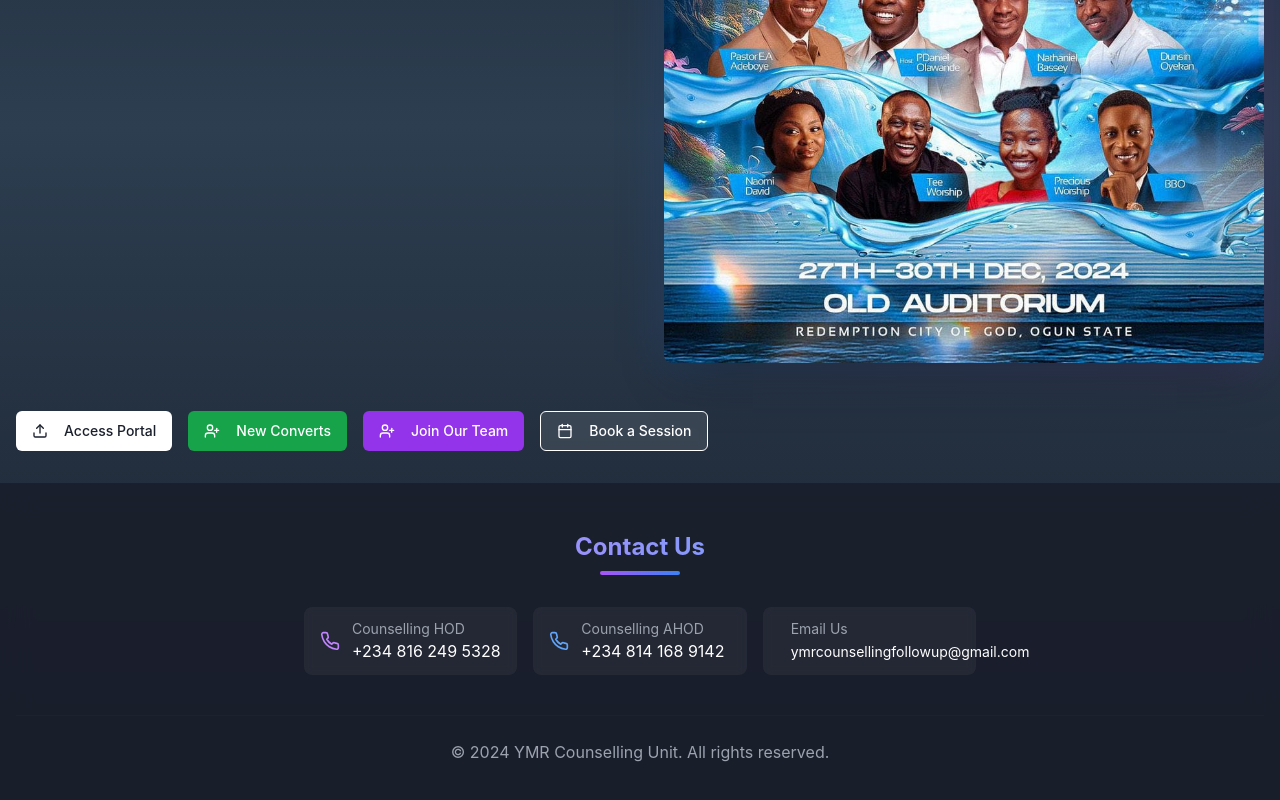
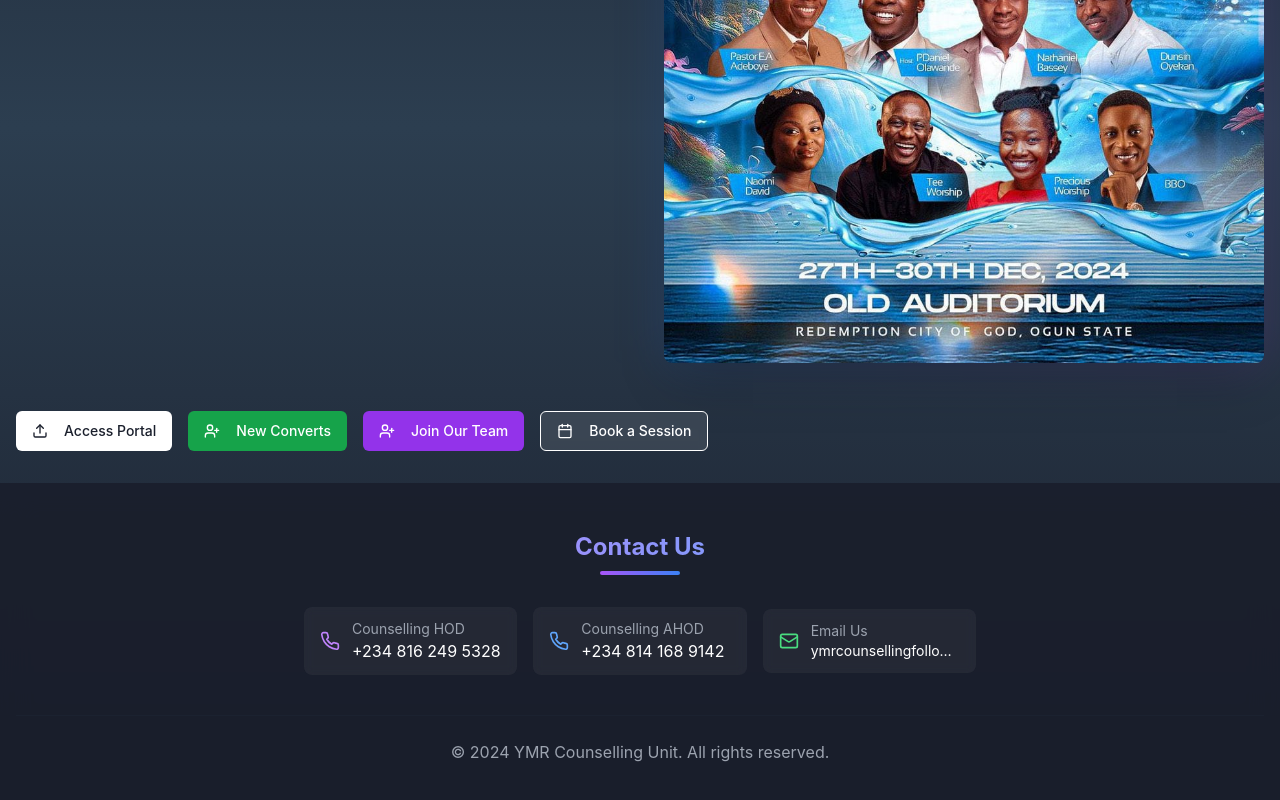
Before and after one commit to demola007/ymr-counselling, a React (Vite) app: page / in a window 1280 px wide. Shown: the part 558-1358 px from the top of the page. Built offline with nearby package versions, Linux system fonts and the light colour scheme.

Commit message:
Fix footer email text overflow
Adjusted the styling of the email section in the footer to prevent text from extending beyond the div.
[skip gpt_engineer]

```diff
--- a/src/components/landing/Footer.tsx
+++ b/src/components/landing/Footer.tsx
@@ -49,12 +49,12 @@ export const Footer = () => {
               </div>
 
               <div className="flex items-center space-x-3 bg-white/5 px-4 py-3 rounded-lg backdrop-blur-sm hover:bg-white/10 transition-all duration-300">
-                <Mail className="h-5 w-5 text-green-400" />
-                <div>
+                <Mail className="h-5 w-5 text-green-400 flex-shrink-0" />
+                <div className="min-w-0">
                   <p className="text-sm text-gray-400">Email Us</p>
                   <a
                     href="mailto:ymrcounsellingfollowup@gmail.com"
-                    className="text-white hover:text-green-400 transition-colors text-sm"
+                    className="text-white hover:text-green-400 transition-colors text-sm truncate block"
                   >
                     ymrcounsellingfollowup@gmail.com
                   </a>
```
